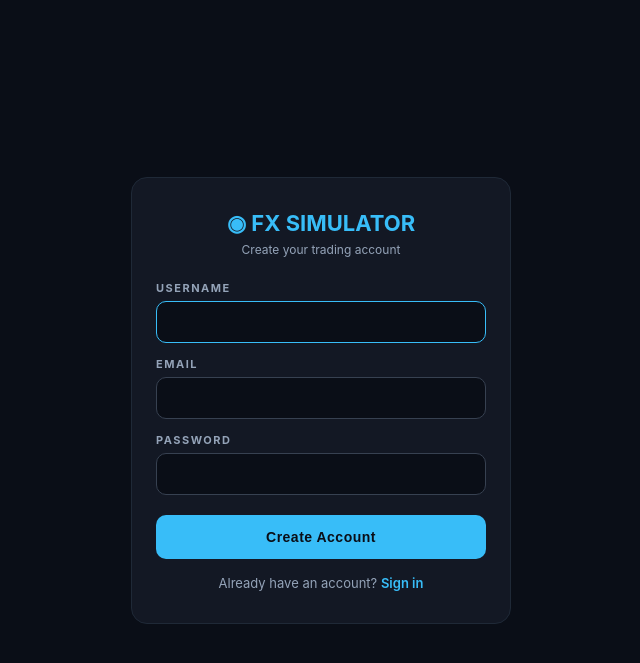
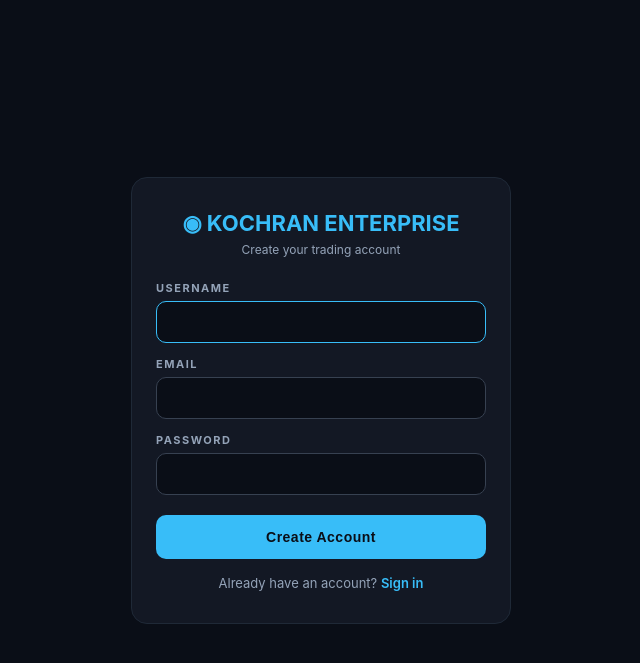
Before and after one commit to Ian3472/forex-simulator, a Flask app: page /register in a window 1280 px wide. Shown: the top 663 px of the page, without its empty margins (319-959 px from the left). Run offline with Flask 3, Linux system fonts and the light colour scheme; some libraries are stand-ins or nearby versions.

Commit message:
Rename to Kochran Enterprise

```diff
--- a/templates/index.html
+++ b/templates/index.html
@@ -3,7 +3,7 @@
 <head>
 <meta charset="UTF-8">
 <meta name="viewport" content="width=device-width, initial-scale=1.0">
-<title>Forex Simulator</title>
+<title>Kochran Enterprise</title>
 <style>
   * { margin:0; padding:0; box-sizing:border-box; }
   body { font-family: -apple-system, "Segoe UI", Roboto, monospace;
@@ -72,7 +72,7 @@
 
   <header>
     <div>
-      <div class="logo">&#9673; FX SIMULATOR</div>
+      <div class="logo">&#9673; KOCHRAN ENTERPRISE</div>
       <div class="userline">&#128100; {{ current_user.username }} &middot; <a href="/logout">Logout</a></div>
     </div>
     <div class="acct">
--- a/templates/login.html
+++ b/templates/login.html
@@ -3,7 +3,7 @@
 <head>
 <meta charset="UTF-8">
 <meta name="viewport" content="width=device-width, initial-scale=1.0">
-<title>Login - FX Simulator</title>
+<title>Login - Kochran Enterprise</title>
 <style>
   * { margin:0; padding:0; box-sizing:border-box; }
   body { font-family: -apple-system, "Segoe UI", Roboto, sans-serif;
@@ -29,7 +29,7 @@
 </head>
 <body>
   <div class="card">
-    <h1>&#9673; FX SIMULATOR</h1>
+    <h1>&#9673; KOCHRAN ENTERPRISE</h1>
     <div class="sub">Sign in to your account</div>
     {% with msgs = get_flashed_messages() %}
       {% for m in msgs %}<div class="flash">{{ m }}</div>{% endfor %}
--- a/templates/register.html
+++ b/templates/register.html
@@ -3,7 +3,7 @@
 <head>
 <meta charset="UTF-8">
 <meta name="viewport" content="width=device-width, initial-scale=1.0">
-<title>Register - FX Simulator</title>
+<title>Register - Kochran Enterprise</title>
 <style>
   * { margin:0; padding:0; box-sizing:border-box; }
   body { font-family: -apple-system, "Segoe UI", Roboto, sans-serif;
@@ -30,7 +30,7 @@
 </head>
 <body>
   <div class="card">
-    <h1>&#9673; FX SIMULATOR</h1>
+    <h1>&#9673; KOCHRAN ENTERPRISE</h1>
     <div class="sub">Create your trading account</div>
     {% with msgs = get_flashed_messages() %}
       {% for m in msgs %}<div class="flash">{{ m }}</div>{% endfor %}
```
